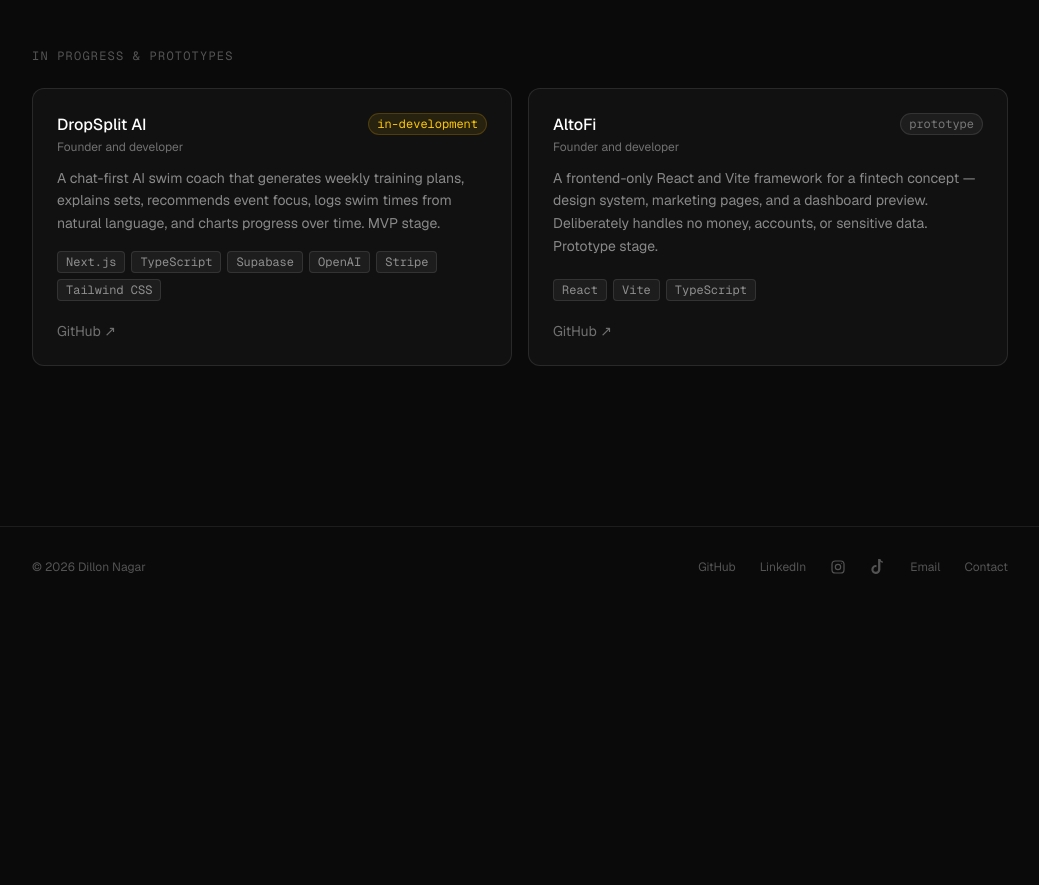
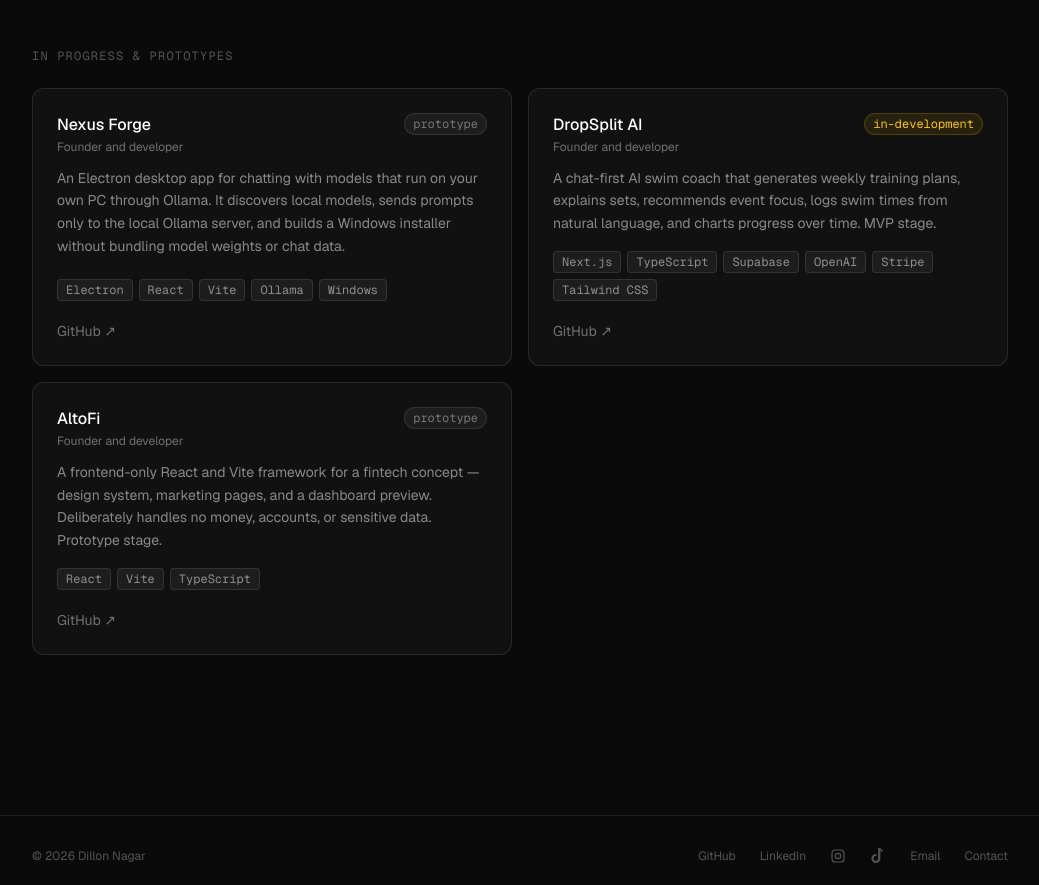
Before and after one commit to Manateek1/dillonnagar.com, a Next.js app: page /projects in a window 1280 px wide. Shown: the part 1155-2040 px from the top of the page, without its empty margins (120-1159 px from the left). Before the commit the page ends 1762 px from the top, so only its background shows below. Built offline with nearby package versions, Linux system fonts and the light colour scheme.

Commit message:
Add Nexus Forge portfolio project

```diff
--- a/data/projects.ts
+++ b/data/projects.ts
@@ -54,6 +54,18 @@ export const projects: Project[] = [
     caseStudy: "/projects/visualcover",
   },
   {
+    slug: "nexus-forge",
+    name: "Nexus Forge",
+    tagline: "Private Windows desktop workspace for local language models",
+    description:
+      "An Electron desktop app for chatting with models that run on your own PC through Ollama. It discovers local models, sends prompts only to the local Ollama server, and builds a Windows installer without bundling model weights or chat data.",
+    role: "Founder and developer",
+    stack: ["Electron", "React", "Vite", "Ollama", "Windows"],
+    status: "prototype",
+    githubUrl: "https://github.com/Manateek1/NexusForge",
+    featured: false,
+  },
+  {
     slug: "larpchat-ai",
     name: "LarpChat AI",
     tagline: "Tier-based AI chat and image platform with full auth and rate limiting",
```
